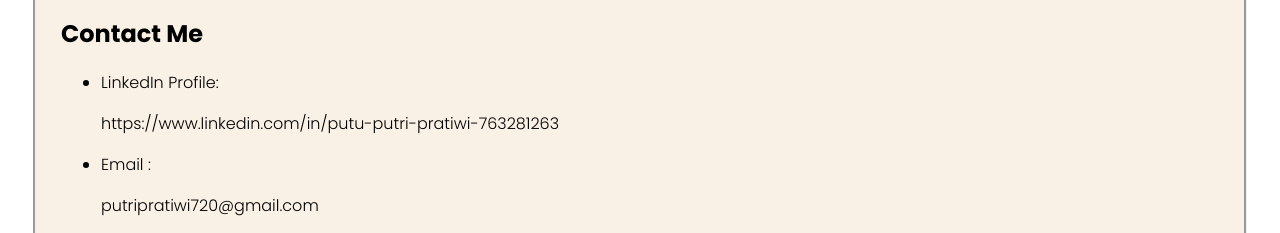
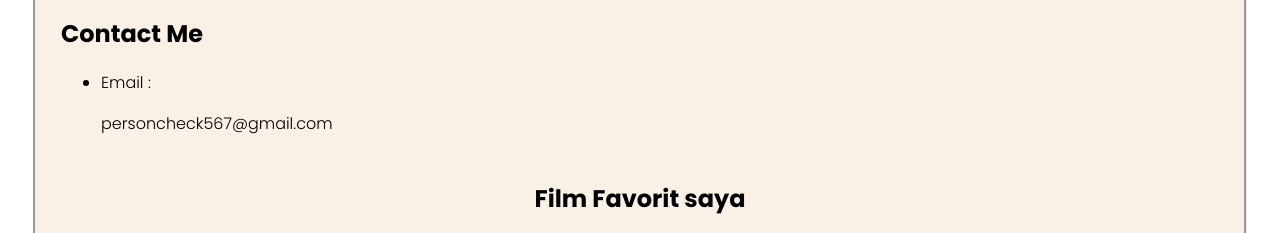
Before and after one commit to putrip3/Simple-CV-Website, a plain HTML site: page index.html in a window 1280 px wide. Shown: the part 1061-1294 px from the top of the page. Drawn offline with Linux system fonts and the light colour scheme; grey boxes are pictures that could not be loaded.

Commit message:
Update index.html

```diff
--- a/index.html
+++ b/index.html
@@ -53,9 +53,8 @@
                 </ul>
                 <h2>Contact Me</h2>
                 <ul>
-                    <li>LinkedIn Profile: <p id="link1">https://www.linkedin.com/in/putu-putri-pratiwi-763281263</p>
                     </li>
-                    <li>Email : <p id="email1">putripratiwi720@gmail.com</p>
+                    <li>Email : <p id="email1">personcheck567@gmail.com</p>
                     </li>
                 </ul>
             </div>
```
